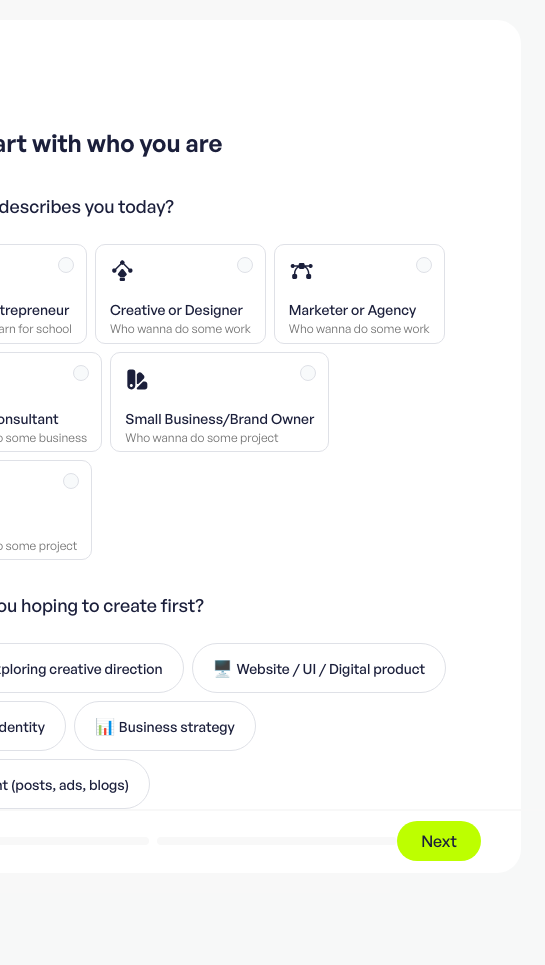
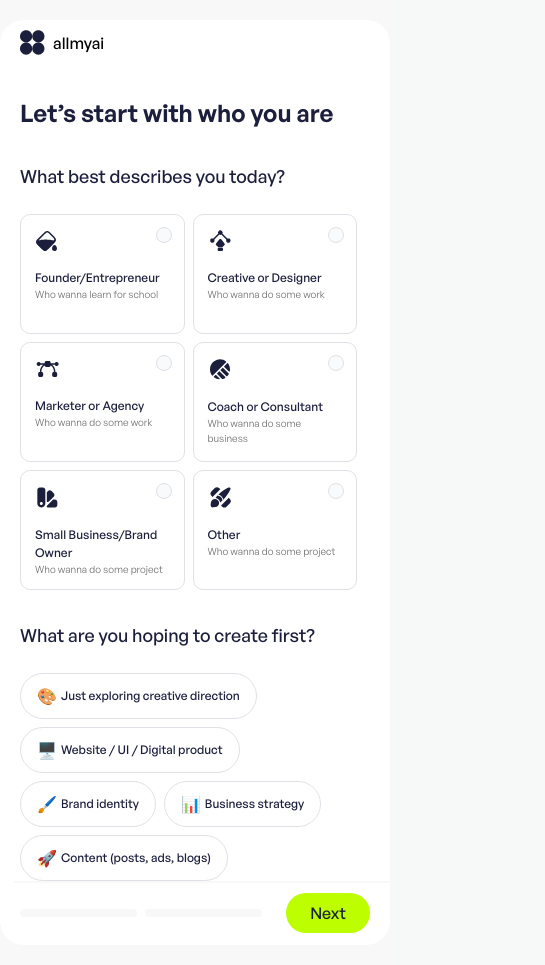
Before and after one commit to Moeed-Tahir/dzignhub, a Next.js app: page /profile/lets-start in a window 390 px wide. Shown: the whole page, 545 px wide, since content can reach past the window. Before the commit the page ends 893 px from the top, so only its background shows below. Built offline with nearby package versions, Linux system fonts and the light colour scheme.

Commit message:
Login Signup responsiveness completed

```diff
--- a/src/app/profile/lets-start/page.jsx
+++ b/src/app/profile/lets-start/page.jsx
@@ -11,8 +11,8 @@ const page = () => {
   const [currentTab, setCurrentTab] = useState(0);
 
   return (
-    <div className="bg-[#f8f8f8] max-w-[1440px]  mx-auto justify-center items-start  flex gap-2 h-auto min-h-screen">
-      <div className="bg-white m-5 lg:w-[56%] pt-[40px] px-[40px] min-h-[95vh] flex flex-col justify-between  rounded-3xl">
+    <div className="bg-[#f8f8f8] max-w-[1440px]  mx-auto justify-center items-start  flex lg:gap-2 h-auto min-h-screen">
+      <div className="bg-white m-5 xl:w-[56%] w-full mx-auto  pt-[10px] lg:pt-[40px] overflow-x-hidden px-[20px] lg:px-[40px] min-h-[95vh] flex flex-col justify-between  rounded-3xl">
         <div
           onClick={() => router.push("/")}
           className="flex justify-start items-center  gap-2"
@@ -35,7 +35,7 @@ const page = () => {
             {[1, 2].map((tab) => (
               <div
                 key={tab}
-                className={` w-[240px] h-[8px] rounded-full transition-all ease-in-out duration-300 ${
+                className={` w-[30vw] lg:w-[240px] h-[8px] rounded-full transition-all ease-in-out duration-300 ${
                   currentTab >= tab ? "bg-[#C209C1]" : "bg-[#F8F8F8]"
                 }`}
               ></div>
@@ -55,7 +55,7 @@ const page = () => {
         </div>
       </div>
 
-      <div className="w-[40%] lg:flex hidden sticky top-0 h-fit">
+      <div className="w-[40%] xl:flex hidden sticky top-0 h-fit">
         <SideComponent
           title={currentTab === 0 ? " Identity Spark" : "Brand Essence Mapping"}
           isProflePage={true}
--- a/src/components/onboarding/SelectableButton.jsx
+++ b/src/components/onboarding/SelectableButton.jsx
@@ -11,7 +11,7 @@ export default function SelectableButton({
   return (
     <div
       onClick={() => onSelect(id)}
-      className={`relative flex   py-[12px]  px-[20px] rounded-full gap-1 cursor-pointer border flex-row  items-center justify-center text-center transition-all ease-in-out duration-300 ${
+      className={`relative flex  py-[10px] px-[16px] lg:py-[12px]  lg:px-[20px] rounded-full gap-1 cursor-pointer border flex-row  items-center justify-center text-center transition-all ease-in-out duration-300 ${
         isSelected
           ? "border-[#C209C1] ring-1 ring-[#C209C1]"
           : "border-[#DFE1E7]"
@@ -26,7 +26,7 @@ export default function SelectableButton({
       )}
 
       <p>{icon}</p>
-      <p className="text-[14px] font-medium whitespace-nowrap text-[#1B1F3B]">
+      <p className="text-[12px] lg:text-[14px] font-medium whitespace-nowrap text-[#1B1F3B]">
         {title}
       </p>
     </div>
--- a/src/components/onboarding/SelectableCard.jsx
+++ b/src/components/onboarding/SelectableCard.jsx
@@ -14,7 +14,7 @@ export default function SelectableCard({
   return (
     <div
       onClick={() => onSelect(id)}
-      className={`relative lg:w-[32%] h-[100px] p-[14px] rounded-[10px] cursor-pointer border transition-all duration-300 ${
+      className={`relative lg:w-[32%] w-[47%] h-[120px] lg:h-[100px] p-[14px] rounded-[10px] cursor-pointer border transition-all duration-300 ${
         isSelected
           ? "border-[#C209C1] ring-1 ring-[#C209C1]"
           : "border-[#DFE1E7]"
@@ -27,9 +27,9 @@ export default function SelectableCard({
         <h3 className="text-[14px] font-medium text-[#1B1F3B]">{title}</h3>
       )}
       {isThemeCard === false ? (
-        <h3 className="text-[14px] font-medium text-[#1B1F3B]">{title}</h3>
+        <h3 className="text-[12px] lg:text-[14px] font-medium text-[#1B1F3B]">{title}</h3>
       ) : null}
-      <p className="text-[#6F6F6F] text-[12px] font-normal">{description}</p>
+      <p className="text-[#6F6F6F] text-[10px] lg:text-[12px] font-normal">{description}</p>
 
       {isSelected === true ? (
         <div className="absolute top-3 right-3 bg-[#C209C1] w-[16px] h-[16px] rounded-full p-1 text-white">
--- a/src/components/onboarding/TagInputBar.jsx
+++ b/src/components/onboarding/TagInputBar.jsx
@@ -15,7 +15,7 @@ export default function TagInputBar() {
   };
 
   return (
-    <div className="flex items-center gap-2 px-3 py-2 rounded-full border max-w-[500px] border-[#DFE1E7] w-fit min-w-[300px]  overflow-x-scroll flex-wrap">
+    <div className="flex items-center gap-2  py-[10px] px-[16px] lg:py-[12px]  lg:px-[20px]  rounded-full border max-w-[500px] border-[#DFE1E7] w-fit min-w-[300px]  overflow-x-scroll flex-wrap">
       {tags.map((tag, index) => (
         <span
           key={index}
```
